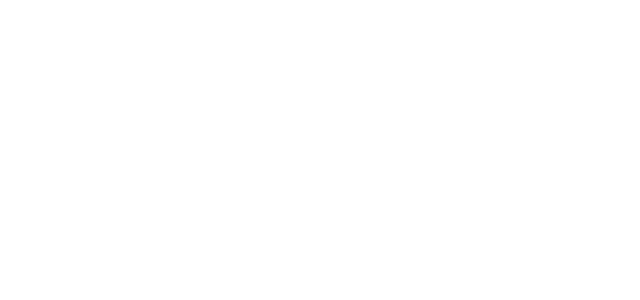
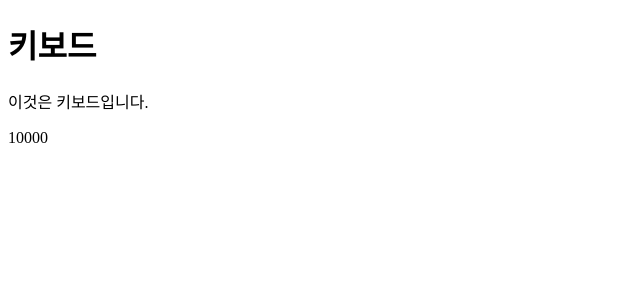
Before and after one commit to dlsrksrhk/react_shopping_app, a React (Create React App) app in the folder shopping_app/client/: page /0 in a window 1280 px wide. Before the commit this address had no page. Shown: the top 300 px of the page, without its empty margins (0-640 px from the left). Built offline with nearby package versions, Linux system fonts and the light colour scheme.

Commit message:
상세 페이지 개발
- Context API 사용
- 구조 분리

```diff
--- a/shopping_app/client/src/App.tsx
+++ b/shopping_app/client/src/App.tsx
@@ -1,13 +1,14 @@
 // App.tsx
 
 import { Route, Routes } from "react-router-dom";
-import { HomePage } from "./pages";
+import { HomePage, ProductPage } from "./pages";
 
 function App() {
 
   return (
     <Routes>
       <Route index element={<HomePage />} />
+      <Route path="/:productId" element={<ProductPage />} />
     </Routes>
   );
 }
--- a/shopping_app/client/src/index.tsx
+++ b/shopping_app/client/src/index.tsx
@@ -3,14 +3,17 @@
 import ReactDOM from "react-dom/client";
 import App from "./App";
 import { BrowserRouter } from "react-router-dom";
+import { ProductProvider } from "./pages/ProductContext";
 
 const root = ReactDOM.createRoot(
   document.getElementById("root") as HTMLElement
 );
 root.render(
   <React.StrictMode>
-    <BrowserRouter>
-      <App />
-    </BrowserRouter>
+    <ProductProvider>
+      <BrowserRouter>
+        <App />
+      </BrowserRouter>
+    </ProductProvider>
   </React.StrictMode>
 );
--- a/shopping_app/client/src/pages/HomePage.tsx
+++ b/shopping_app/client/src/pages/HomePage.tsx
@@ -1,6 +1,8 @@
 // App.tsx
 
 import { useRef, useState } from "react";
+import { Link } from "react-router-dom";
+import { useProductContext } from "./ProductContext";
 
 interface ProductType {
   id: number
@@ -27,9 +29,11 @@
   const [editPrice, setEditPrice] = useState(price);
 
   return (
-    <div key={id}>
+    <div>
       <div>{id}</div>
-      <div>{name}</div>
+      <div>
+        <Link to={`/${id}`}>{name}</Link>
+      </div>
       <div>{price}</div>
       <div>{explanation}</div>
       <button
@@ -69,14 +73,7 @@
 }
 
 function HomePage() {
-  const [products, setProducts] = useState<ProductType[]>([
-    {
-      id: 0,
-      name: "키보드",
-      explanation: "이것은 키보드입니다.",
-      price: 10000
-    }
-  ]);
+  const [products, setProducts] = useProductContext();
 
   const [name, setName] = useState('');
   const [explanation, setExplanation] = useState('');
--- /dev/null
+++ b/shopping_app/client/src/pages/ProductContext.tsx
@@ -0,0 +1,40 @@
+import { createContext, useContext, useState } from "react";
+
+interface ProductType {
+  id: number
+  name: string;
+  explanation: string;
+  price: number;
+}
+
+type ProductContextType = [
+  ProductType[],
+  React.Dispatch<React.SetStateAction<ProductType[]>>
+];
+
+
+const ProductContext = createContext<ProductContextType | null>(null);
+
+const initialValue: ProductType[] = [
+  {
+    id: 0,
+    name: "키보드",
+    explanation: "이것은 키보드입니다.",
+    price: 10000
+  }
+];
+
+export function ProductProvider({ children }: { children: React.ReactNode }) {
+  const productState = useState<ProductType[]>(initialValue);
+
+  return (
+    <ProductContext.Provider value={productState}>
+      {children}
+    </ProductContext.Provider>
+  );
+
+}
+
+export function useProductContext() {
+  return useContext(ProductContext) as ProductContextType;
+}
--- /dev/null
+++ b/shopping_app/client/src/pages/ProductPage.tsx
@@ -0,0 +1,24 @@
+// ProductPage.tsx
+import { useParams } from "react-router-dom";
+import { useEffect } from "react";
+import { useProductContext } from "./ProductContext";
+
+function ProductPage() {
+  const { productId } = useParams<{ productId: string }>();
+  const [products] = useProductContext();
+  const foundProduct = products.find((product) => product.id === parseInt(productId!, 10));
+
+  if (!foundProduct) {
+    return <h1>상품을 찾을 수 없습니다.</h1>;
+  }
+
+  return (
+    <div>
+      <h1>{foundProduct?.name}</h1>
+      <p>{foundProduct?.explanation}</p>
+      <span>{foundProduct?.price}</span>
+    </div>
+  );
+}
+
+export default ProductPage;
--- a/shopping_app/client/src/pages/index.ts
+++ b/shopping_app/client/src/pages/index.ts
@@ -1,2 +1,3 @@
 // index.ts
 export {default as HomePage} from "./HomePage";
+export {default as ProductPage} from "./ProductPage";
```
